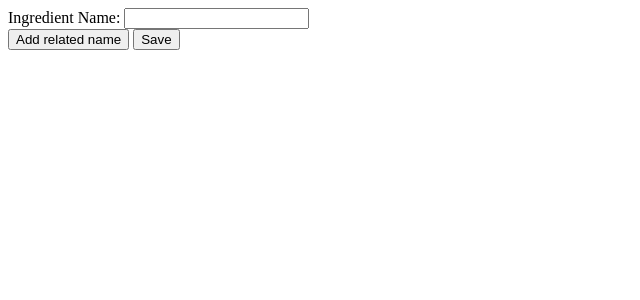
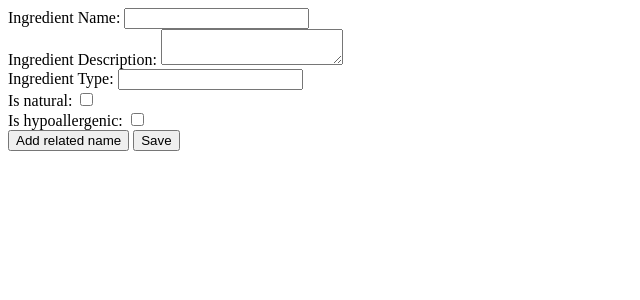
Before and after one commit to Riwuko/Creamhouse-site-project, a Django app: page /ingredient/add in a window 1280 px wide. Shown: the top 300 px of the page, without its empty margins (0-640 px from the left). Run offline with Django 3.2, Linux system fonts and the light colour scheme.

Commit message:
Another changes xD

```diff
--- a/cosmetics/admin.py
+++ b/cosmetics/admin.py
@@ -8,7 +8,7 @@ from .models import (
     HairCosmetic,
     HandsCosmetic,
     Ingredient,
-    IngredientNames,
+    IngredientName,
 )
 
 admin.site.register(BodyCosmetic)
@@ -18,4 +18,4 @@ admin.site.register(FeetCosmetic)
 admin.site.register(HairCosmetic)
 admin.site.register(HandsCosmetic)
 admin.site.register(Ingredient)
-admin.site.register(IngredientNames)
+admin.site.register(IngredientName)
--- a/cosmetics/models.py
+++ b/cosmetics/models.py
@@ -46,7 +46,7 @@ class HandsCosmetic(Cosmetic):
 
 class Ingredient(models.Model):
     main_name = models.CharField(max_length=50)
-    cosmetic = models.ManyToManyField(Cosmetic, blank=True, null=True)
+    cosmetic = models.ManyToManyField(Cosmetic, blank=True)
     description = models.TextField()
     ingredient_type = models.CharField(max_length=3)
     natural = models.BooleanField()
@@ -57,7 +57,7 @@ class Ingredient(models.Model):
         return f'main name: {self.main_name}'
 
 
-class IngredientNames(models.Model):
+class IngredientName(models.Model):
     ingredient = models.ForeignKey(Ingredient, on_delete=models.CASCADE)
     name = models.CharField(max_length=50)
 
--- a/cosmetics/static/cosmetics/scripts/addIngredients.js
+++ b/cosmetics/static/cosmetics/scripts/addIngredients.js
@@ -1,12 +1,11 @@
 const addRelatedName = ingredientElement => {
   const newRelatedName = `
-    <div class="single-ingredient-name">
         <label for="name">Related Name:</label>
-        <input type="text" name="ingredient-name">
-    </div>`;
+        <input type="text" name="ingredient-name">`;
   const div = document.createElement('div');
+  div.classList.add('single-ingredient-name-related');
   div.innerHTML = newRelatedName;
-  ingredientElement.parentElement.appendChild(div);
+  ingredientElement.appendChild(div);
 };
 
 document
@@ -28,16 +27,24 @@ const requestPost = async (url, jsonData) => {
   return response.json();
 };
 
-const getIngredientNames = () => {
-  const ingredientNames = [];
-  for (input of document.querySelectorAll('div.single-ingredient-name input')) {
-    ingredientNames.push(input.value);
+const getIngredientData = () => {
+  const ingredient = document.querySelector('div.single-ingredient');
+  const ingredientNamesRelated = [];
+  for (input of document.querySelectorAll('div.single-ingredient-name-related input')) {
+    ingredientNamesRelated.push(input.value);
   }
-  return ingredientNames;
+  return ingredientData = {
+    main_name: ingredient.querySelector('div.single-ingredient-name input').value,
+    description: ingredient.querySelector('div.single-ingredient-description textarea').value,
+    ingredient_type: ingredient.querySelector('div.single-ingredient-type input').value,
+    natural: ingredient.querySelector('div.single-ingredient-natural input').checked,
+    hypoallergenic: ingredient.querySelector('div.single-ingredient-hypoallergenic input').checked,
+    related_names: ingredientNamesRelated,
+  };
 };
 
 const addIngredient = async () => {
-  const jsonData = getIngredientNames();
+  const jsonData = getIngredientData();
   const resp = await requestPost('/ingredient/add', jsonData);
   console.log(resp);
   window.location.replace('/')
--- a/cosmetics/templates/cosmetic/ingredient_create.html
+++ b/cosmetics/templates/cosmetic/ingredient_create.html
@@ -6,12 +6,26 @@
 {% endblock %}
 {% block content %}
 	<form>
-          <div class="all-ingredients">
-              <div class="single-ingredient">
-                  <div class="single-ingredient-name">
-                      <label for="name">Ingredient Name:</label>
-                      <input type="text" name="ingredient-name">
-                  </div>
+          <div class="single-ingredient">
+              <div class="single-ingredient-name">
+                  <label>Ingredient Name:</label>
+                  <input type="text" name="ingredient-name">
+              </div>
+              <div class="single-ingredient-description">
+                  <label>Ingredient Description:</label>
+                  <textarea></textarea>
+              </div>
+              <div class="single-ingredient-type">
+                  <label>Ingredient Type:</label>
+                  <input type="text" name="ingredient-type">
+              </div>
+              <div class="single-ingredient-natural">
+                  <label>Is natural:</label>
+                  <input type="checkbox" value="natural">
+              </div>
+              <div class="single-ingredient-hypoallergenic">
+                  <label>Is hypoallergenic:</label>
+                  <input type="checkbox" value="hypoallergenic">
               </div>
           </div>
         <input class="add-related-name" type="button" value="Add related name" />
--- a/cosmetics/views.py
+++ b/cosmetics/views.py
@@ -7,6 +7,8 @@ from django.views import View
 import jsonschema
 from django.utils.decorators import method_decorator
 
+from cosmetics.models import Ingredient, IngredientName
+
 ingredient_schema = {"type": "array", "names": {"type": "string"}}
 
 
@@ -15,7 +17,7 @@ def validate_ingredients_json(func):
     def wrapper(request, *args, **kwargs):
         try:
             requested_ingredients = json.loads(request.body)
-            jsonschema.validate(requested_ingredients, ingredient_schema)
+            # jsonschema.validate(requested_ingredients, ingredient_schema)
             return func(
                 *args,
                 request=request,
@@ -41,13 +43,15 @@ class AddNewIngredient(View):
     @method_decorator(validate_ingredients_json)
     def post(self, request, requested_ingredients):
         print(requested_ingredients)
+        # main_ingredient = Ingredient.objects.create(
+        #     name=requested_ingredients[0]
+        # )
+        # main_ingredient.save()
+        # related_ingredients = [
+        #     IngredientName(ingredient=main_ingredient, name=name)
+        #     for name in requested_ingredients[1:]
+        # ]
+        # IngredientName.objects.bulk_create(
+        #     related_ingredients, ignore_conflicts=True
+        # )
         return JsonResponse({'message': ':)'})
-        # for i in range(len(requested_ingredients)):
-        #     if i == 0:
-        #         main_ingredient = Ingredients.objects.create(
-        #             main_name=requested_ingredients[i]["name"]
-        #         )
-        #     else:
-        #         IngredientNames.objects.create(
-        #             main_ingredient, name=requested_ingredients[i]["name"]
-        #         )
```
